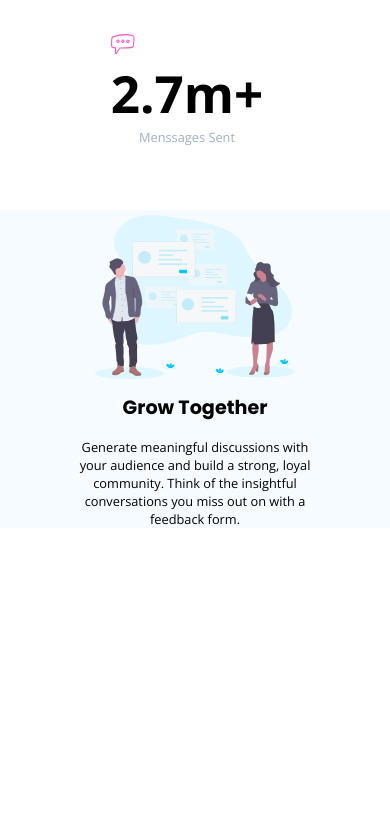
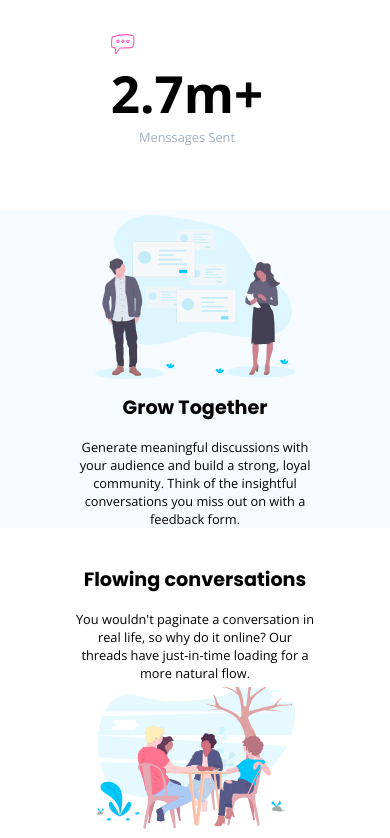
Before and after one commit to Wiriyamu/vue-huddle, a Vue app: page / in a window 390 px wide. Shown: the part 578-1416 px from the top of the page. Before the commit the page ends 1106 px from the top, so only its background shows below. Built offline with nearby package versions, Linux system fonts and the light colour scheme.

Commit message:
feat: add flowing

```diff
--- a/src/App.vue
+++ b/src/App.vue
@@ -3,6 +3,7 @@
     <Header />
     <Statistics />
     <Grow />
+    <Flowing />
   </div>
 </template>
 
@@ -10,9 +11,10 @@
 import Header from '@/components/Header'
 import Statistics from '@/components/Statistics'
 import Grow from '@/components/Grow'
+import Flowing from '@/components/Flowing'
 export default {
   name: 'App',
-  components: { Header, Statistics, Grow }
+  components: { Header, Statistics, Grow, Flowing }
 }
 </script>
 
--- /dev/null
+++ b/src/components/Flowing.vue
@@ -0,0 +1,82 @@
+<template>
+  <section class="flow">
+    <div class="flow__container">
+      <figure class="flow__img">
+        <img
+          src="../assets/illustration-flowing-conversation.svg"
+          alt="grow together"
+        />
+      </figure>
+      <div class="flow__texts">
+        <h1 class="flow__title">Flowing conversations</h1>
+        <p class="flow__paragraphy">
+          You wouldn't paginate a conversation in real life, so why do it
+          online? Our threads have just-in-time loading for a more natural flow.
+        </p>
+      </div>
+    </div>
+  </section>
+</template>
+
+<script>
+export default {}
+</script>
+
+<style lang="scss">
+.flow {
+  width: 100%;
+  margin-top: 4rem;
+
+  &__container {
+    display: flex;
+    justify-content: space-between;
+    align-items: center;
+    max-width: 1280px;
+    width: 100%;
+    margin: 0 auto;
+    padding: 0 2%;
+
+    @media screen and (max-width: 998px) {
+      flex-direction: column-reverse;
+      margin-top: 2rem;
+    }
+  }
+
+  &__texts {
+    @media screen and (max-width: 998px) {
+      display: flex;
+      flex-direction: column;
+      justify-content: center;
+      align-items: center;
+      margin-top: 0.625rem;
+    }
+  }
+
+  &__title {
+    font-family: 'Poppins', sans-serif;
+
+    @media screen and (max-width: 998px) {
+      text-align: center;
+    }
+  }
+
+  &__paragraphy {
+    max-width: 50rem;
+    margin-top: 2rem;
+
+    @media screen and (max-width: 998px) {
+      text-align: center;
+      max-width: 30rem;
+    }
+  }
+
+  &__img img {
+    width: 50rem;
+    margin: 0.625rem 0;
+
+    @media screen and (max-width: 998px) {
+      width: 25rem;
+    }
+  }
+}
+</style>
```
